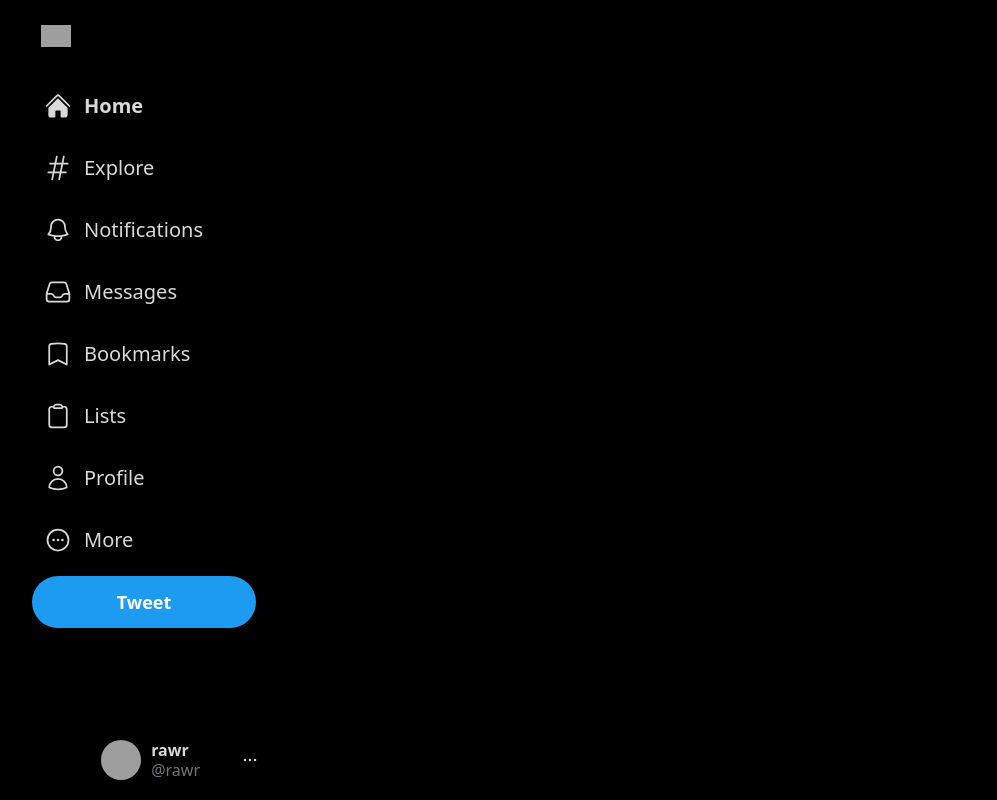
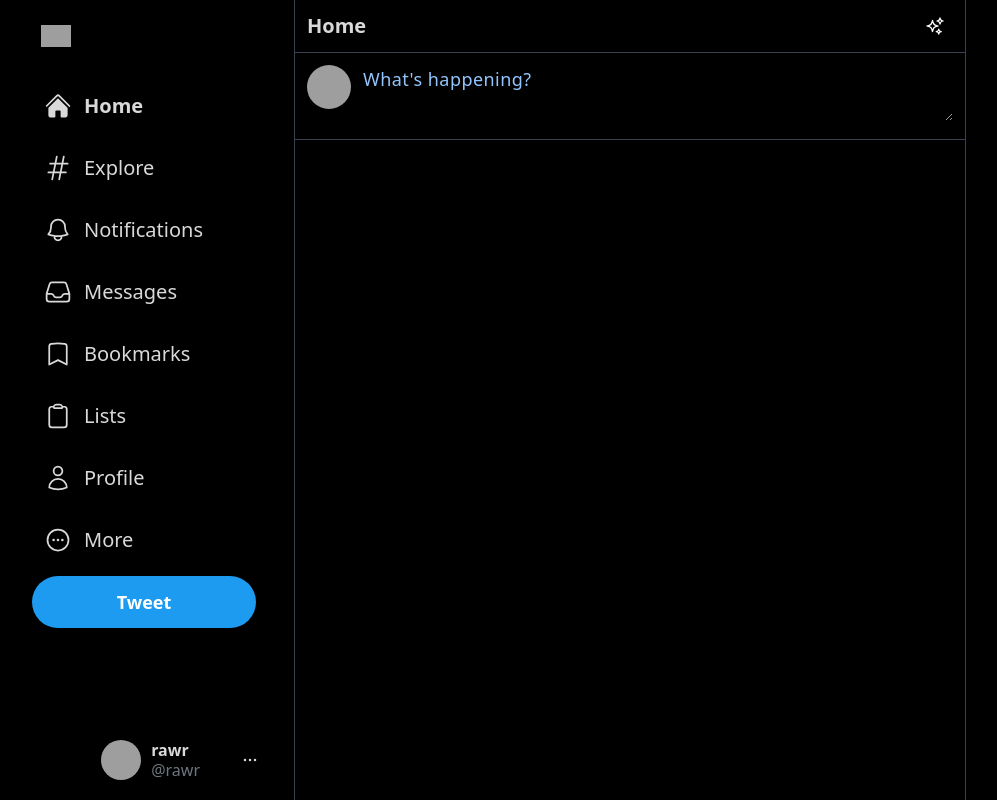
Before and after one commit to LaurenceLama/twitter-clone, a Next.js app: page / in a window 1280 px wide. Shown: the whole page, without its empty margins (76-1073 px from the left). Built offline with nearby package versions, Linux system fonts and the light colour scheme; grey boxes are pictures that could not be loaded.

Commit message:
Initializing feed and pending input section

```diff
--- /dev/null
+++ b/components/Feed.js
@@ -0,0 +1,19 @@
+import { SparklesIcon } from "@heroicons/react/24/outline";
+import Input from "./Input";
+
+function Feed() {
+  return (
+    <div className="flex-grow border-l border-r border-gray-700 max-w-2xl sm:ml-[73px] xl:ml-[370px]">
+      <div className="text-[#d9d9d9] flex items-center sm:justify-between py-2 px-3 sticky top-0 z-50 bg-black border-b border-gray-700">
+        <h2 className="text-lg sm:text-xl font-bold">Home</h2>
+        <div className="hoverAnimation w-9 h-9 flex items-center justify-center xl:px-0 ml-auto">
+          <SparklesIcon className="h-5 text-white" />
+        </div>
+      </div>
+
+      <Input />
+    </div>
+  );
+}
+
+export default Feed;
--- /dev/null
+++ b/components/Input.js
@@ -0,0 +1,49 @@
+import { XMarkIcon } from "@heroicons/react/24/outline";
+import { useState } from "react";
+
+function Input() {
+    const [input, setInput] = useState('');
+    const [selectedFile, setSelectedFile] = useState(null)
+
+  return (
+    <div
+      className={`border-b border-gray-700 p-3 flex space-x-3 overflow-y-scroll `}
+    >
+      <img
+        src="https://rb.gy/ogau5a"
+        alt="hey"
+        className="h-11 w-11 rounded-full cursor-pointer"
+      />
+      <div className="divide-y divide-gray-700 w-full">
+        <div>
+          <textarea
+            value={input}
+            onChange={(e) => setInput(e.target.value)}
+            placeholder="What's happening?"
+            rows="2"
+            className="bg-transparent outline-none text-[#d9d9d9] text-lg placeholder-blue-300 tracking-wide w-full min-h-[50px]"
+          />
+
+         {selectedFile && (
+          <div className="relative">
+            <div
+              className="absolute w-8 h-8 bg-[#15181c] hover:bg-[#272c26] bg-opacity-75 rounded-full flex items-center justify-center top-1 left-1 cursor-pointer"
+              onClick={() => setSelectedFile(null)}
+            >
+              <XMarkIcon className="text-white h-5" />
+            </div>
+            <img
+              src={selectedFile}
+              alt=""
+              className="rounded-2xl max-h-80 object-contain"
+            />
+          </div>
+         )}
+        </div>
+
+      </div>
+    </div>
+  );
+}
+
+export default Input
--- a/pages/index.js
+++ b/pages/index.js
@@ -1,6 +1,7 @@
 import Image from "next/image";
 import Head from "next/head";
 import Sidebar from "@/components/Sidebar";
+import Feed from "@/components/Feed";
 
 
 export default function Home() {
@@ -13,7 +14,7 @@
 
       <main className="bg-black min-h-screen flex max-w-[1500px] mx-auto">
         <Sidebar />
-        {/* feed */}
+        <Feed />
         {/* widgets */}
 
         {/* Modal */}
```
